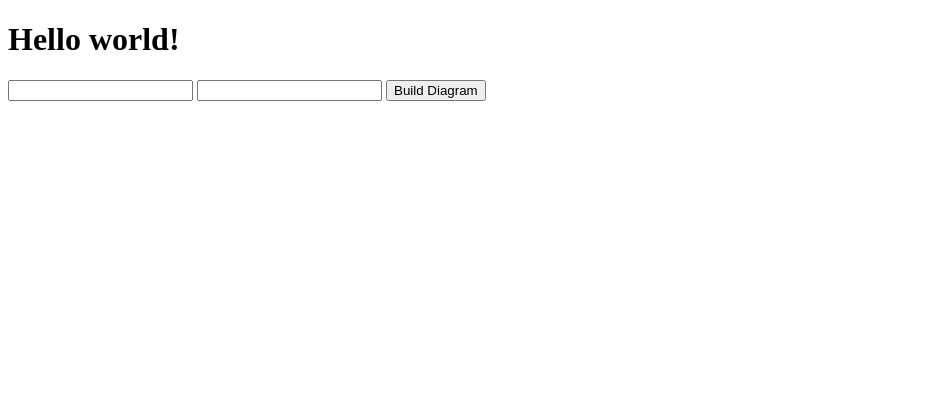
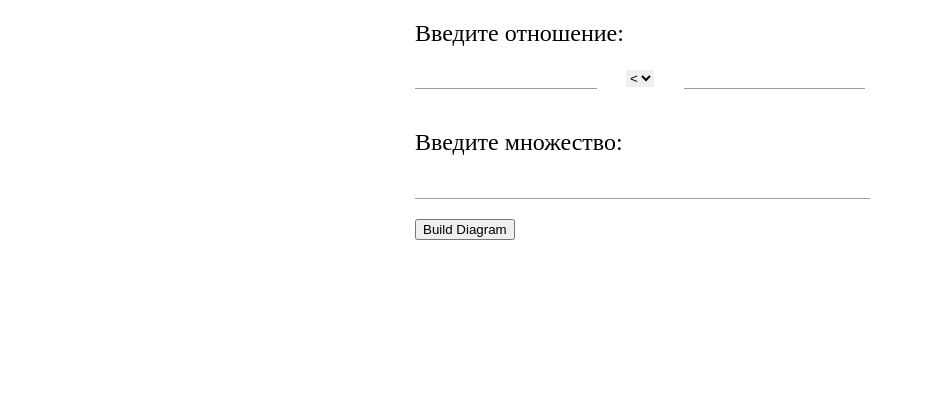
Before and after one commit to MykytaMaliarenko/hasse-diagrams-builder, a website built with webpack: page src/index.html in a window 1280 px wide. Shown: the whole page, without its empty margins (0-925 px from the left). Built offline with nearby package versions, Linux system fonts and the light colour scheme.

Commit message:
ref(index.html): change 1st stage

```diff
--- a/src/index.html
+++ b/src/index.html
@@ -7,15 +7,36 @@
 </head>
 
 <body>
-    <h1>Hello world!</h1>
+    <section class="container">
+        <section id="stage1">
+            <section class="row">
+                <p>Введите отношение:</p>
+            </section>
 
-    <section class="body">
-        <section id="stage1">
-            <!--Here user can input all data-->
-            <input id="equationInput" type="text" />
-            <input id="setInput" type="text" />
+            <section class="row content-center">
+                <input id="equationInput" type="text" />
 
-            <button id="buildButton">Build Diagram</button>
+                <select>
+                    <option>< </option>
+                    <option>> </option>
+                    <option>: </option>
+                </select>
+
+                <input id="setInput" type="text" />
+            </section>
+
+            <section class="row divide">
+                <p>Введите множество:</p>
+            </section>
+
+            <section class="row">
+                <input type="text" class="full-size-input" />
+            </section>
+
+            <section class="row">
+                <button id="buildButton">Build Diagram</button>
+            </section>
+
         </section>
 
         <section id="stage2">
```
